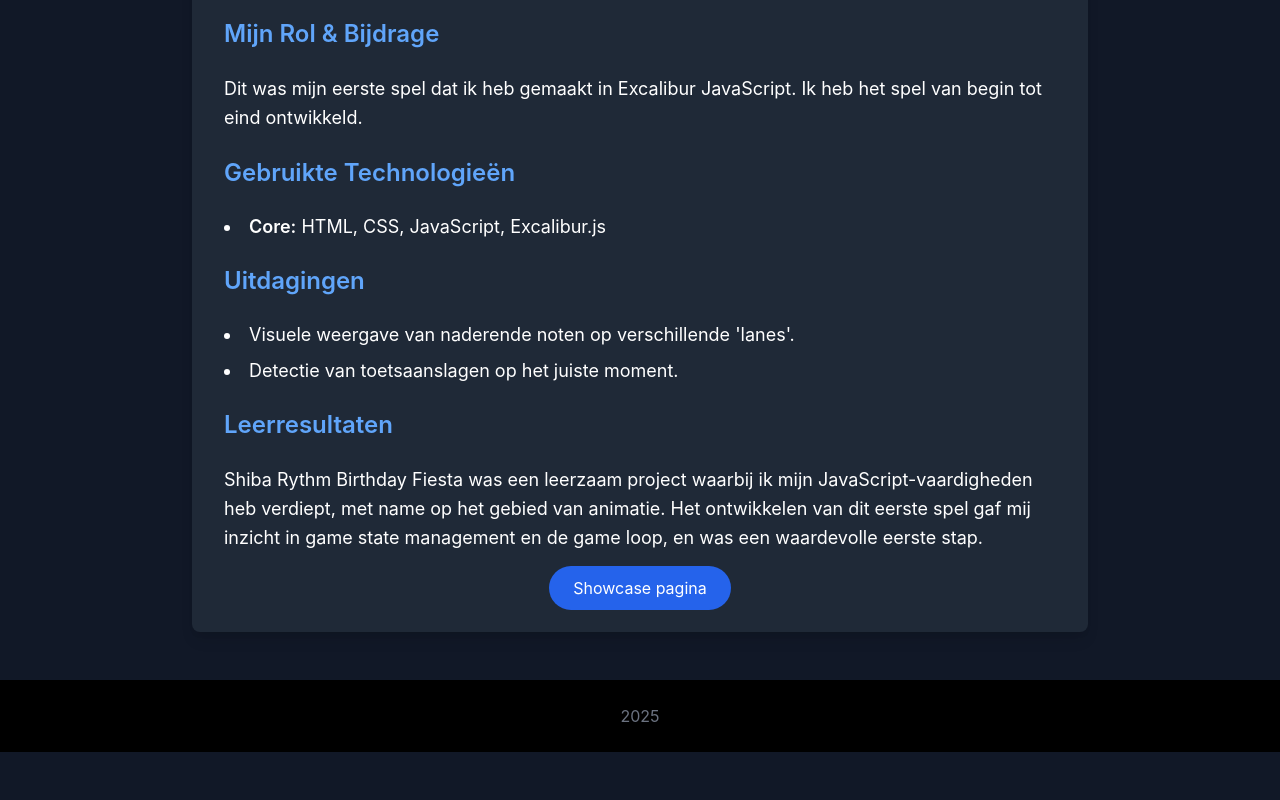
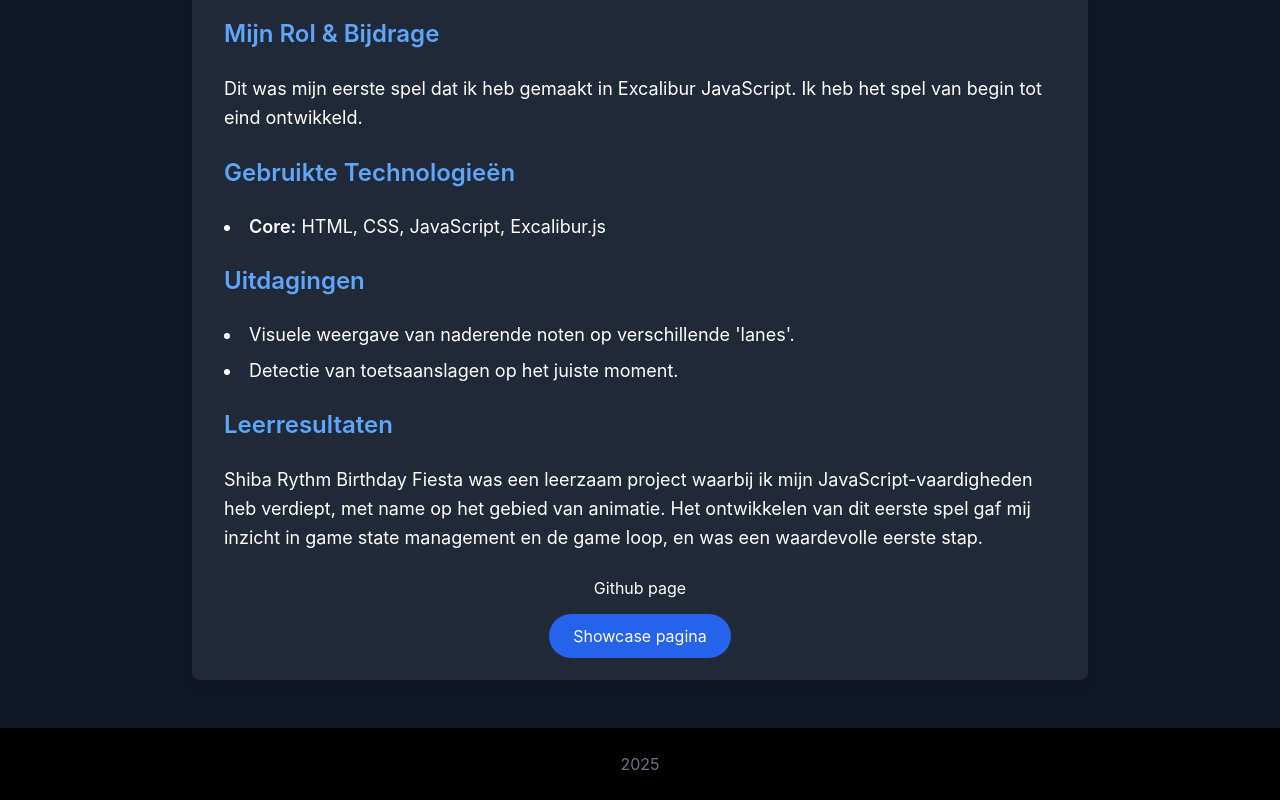
Before and after one commit to nbjjans-pixel/NJ_portfolio, a plain HTML site: page Excalibur.html in a window 1280 px wide. Shown: the part 751-1551 px from the top of the page. Before the commit the page ends 1503 px from the top, so only its background shows below. Drawn offline with nearby package versions, Linux system fonts and the light colour scheme.

Commit message:
v6.3 Github toevoeging detail pages

```diff
--- a/Excalibur.html
+++ b/Excalibur.html
@@ -62,6 +62,10 @@
             </p>
 
             <div class="mt-8 text-center">
+                <a href="https://github.com/nbjjans-pixel/prg4-N-fix"> Github page</a>
+            </div>
+
+            <div class="mt-8 text-center">
                 <a href="https://nbjjans-pixel.github.io/prg4-N-fix/" target="_blank" rel="noopener noreferrer" class="px-6 py-3 bg-blue-600 rounded-full hover:bg-blue-500 transition" data-translate="viewGitHubBtn">Speel het spel</a>
             </div>
         </div>
```
Also changed, not shown: EcoJourney.html (+4 -0 lines), OpenHiring.html (+4 -0 lines), TypeRacer.html (+4 -0 lines).
